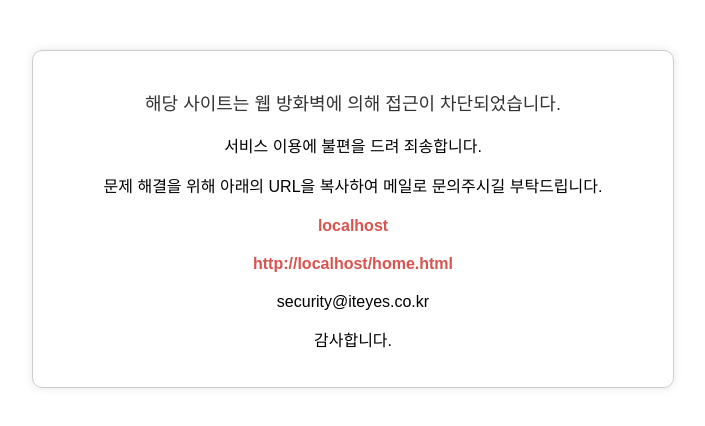
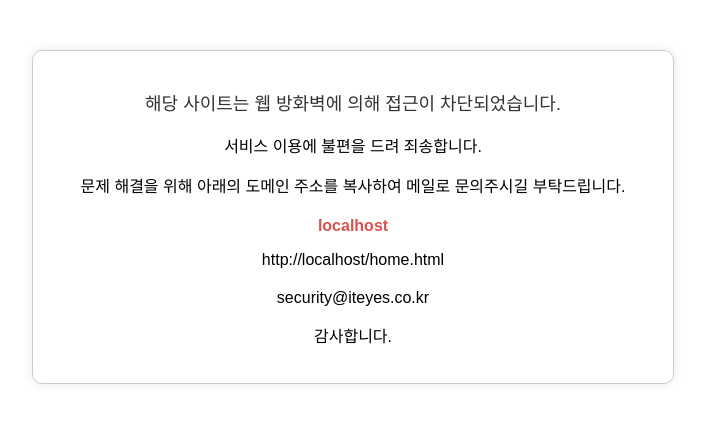
Before and after one commit to Kim-ginam/Kim-ginam.github.io, a plain HTML site: page home.html in a window 1280 px wide. Shown: the whole page, without its empty margins (287-992 px from the left). Drawn offline with Linux system fonts and the light colour scheme.

Commit message:
Add initial index.html file

```diff
--- a/home.html
+++ b/home.html
@@ -27,11 +27,6 @@
             color: #d9534f;
             margin-top: 20px;
         }
-        .url {
-            font-weight: bold;
-            color: #d9534f;
-            margin-top: 20px;
-        }
         .contact {
             margin-top: 20px;
         }
@@ -41,16 +36,18 @@
     <div class="container">
         <p class="error-message">해당 사이트는 웹 방화벽에 의해 접근이 차단되었습니다.</p>
         <p>서비스 이용에 불편을 드려 죄송합니다.</p>
-        <p>문제 해결을 위해 아래의 URL을 복사하여 메일로 문의주시길 부탁드립니다.</p>
+        <p>문제 해결을 위해 아래의 도메인 주소를 복사하여 메일로 문의주시길 부탁드립니다.</p>
         <p class="domain" id="domain"></p>
         <p class="url" id="url"></p>
         <p class="contact">security@iteyes.co.kr</p>
         <p>감사합니다.</p>
     </div>
     <script>
-        const url = new URL(window.location.href);
-        document.getElementById('url').innerText = window.location.href;
-        document.getElementById('domain').innerText = url.hostname;
+        window.onload = function() {
+            const url = new URL(window.location.href);
+            document.getElementById('url').innerText = url.href;
+            document.getElementById('domain').innerText = url.hostname;
+        };
     </script>
 </body>
 </html>
```
